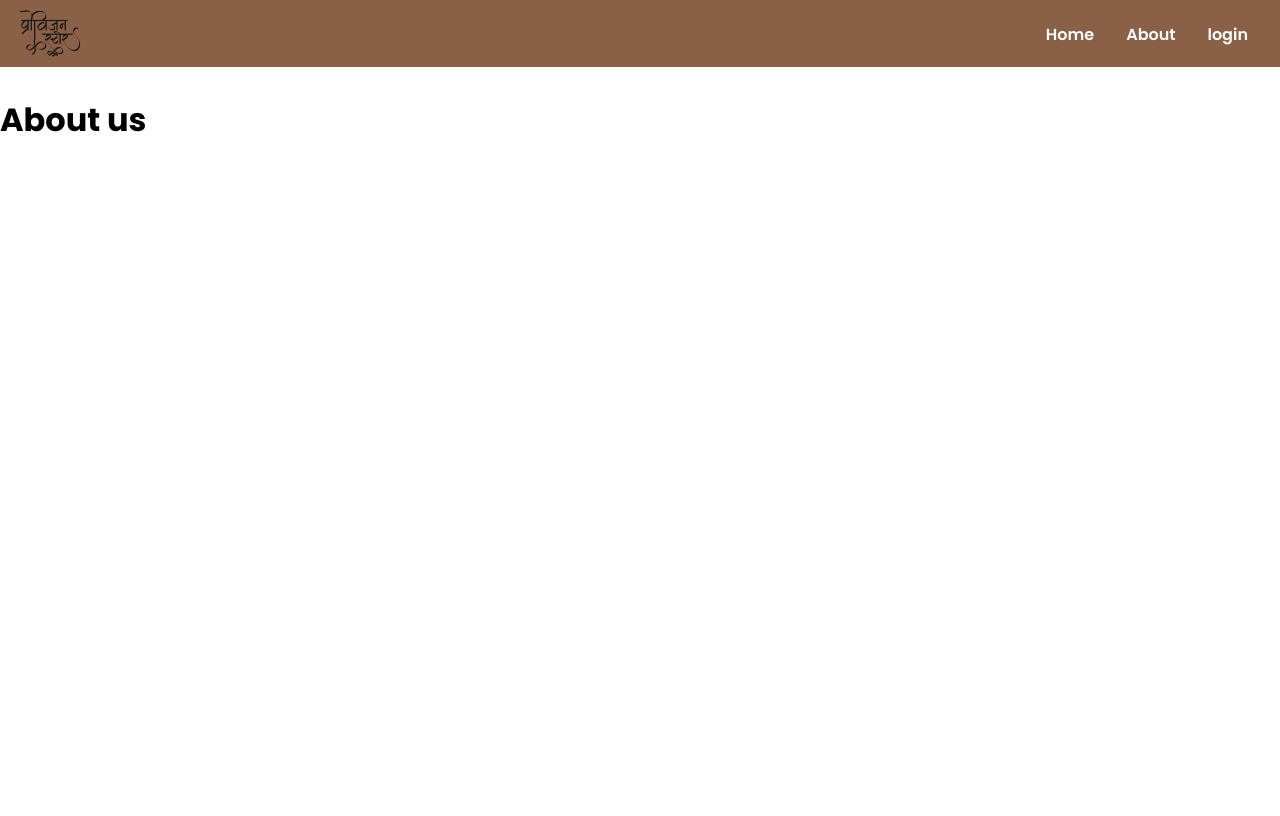
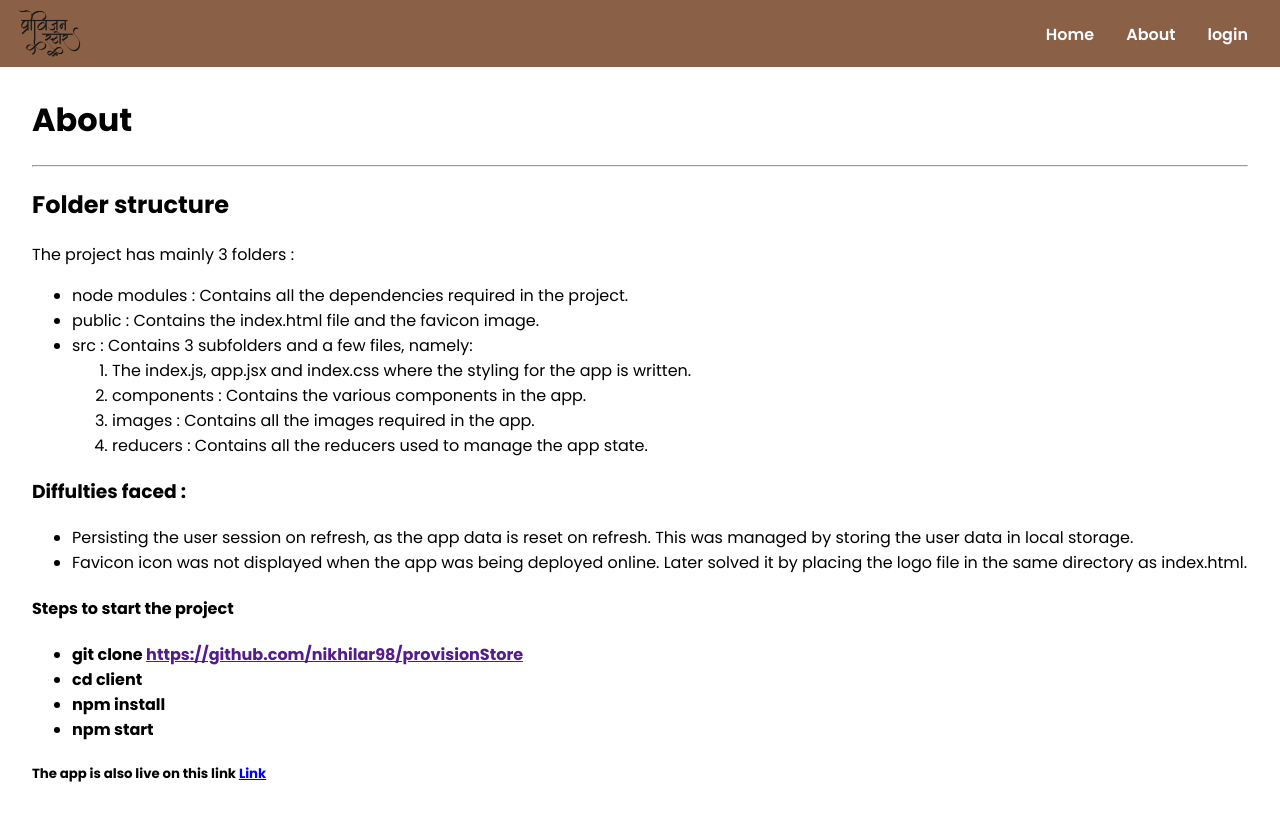
Before and after one commit to nikhilar98/provisionStore, a React (Create React App) app: page /about in a window 1280 px wide. Built offline with nearby package versions, Linux system fonts and the light colour scheme.

Commit message:
about page updated

```diff
--- a/src/components/About.jsx
+++ b/src/components/About.jsx
@@ -4,8 +4,38 @@ const About = (props) => {
 
 
     return (
-        <div>
-            <h1>About us</h1>
+        <div className="about-container">
+            <h1>About</h1>
+            <hr />
+            <h2>Folder structure</h2>
+            <p>The project has mainly 3 folders : </p>
+            <ul>
+                <li>node modules : Contains all the dependencies required in the project.</li>
+                <li>public : Contains the index.html file and the favicon image.</li>
+                <li>src : Contains 3 subfolders and a few files, namely:
+                        <ol>
+                            <li>The index.js, app.jsx and index.css where the styling for the app is written.</li>
+                            <li>components : Contains the various components in the app.</li>
+                            <li>images : Contains all the images required in the app.</li>
+                            <li>reducers : Contains all the reducers used to manage the app state.</li>
+                        </ol>
+                </li>
+            </ul>
+            <h3>Diffulties faced : </h3>
+            <ul>
+                <li>Persisting the user session on refresh, as the app data is reset on refresh.
+                This was managed by storing the user data in local storage.</li>
+                <li>Favicon icon was not displayed when the app was being deployed online.
+                    Later solved it by placing the logo file in the same directory as index.html.</li>
+            </ul>
+            <h4>Steps to start the project</h4>
+            <ul>
+                <li><strong>git clone <a href="">https://github.com/nikhilar98/provisionStore</a></strong></li>
+                <li><strong>cd client</strong></li>
+                <li><strong>npm install</strong></li>
+                <li><strong>npm start</strong></li>
+            </ul>
+            <h5>The app is also live on this link <a href="https://provision-store-amber.vercel.app/">Link</a></h5>
         </div>
     )
 }
--- a/src/index.css
+++ b/src/index.css
@@ -57,6 +57,9 @@ main{
     text-decoration: none;
     color: black;
 }
+.about-container{
+    margin:2rem;
+}
 @media screen and (max-width:480px) {
     nav{
         height: 13rem;
```
